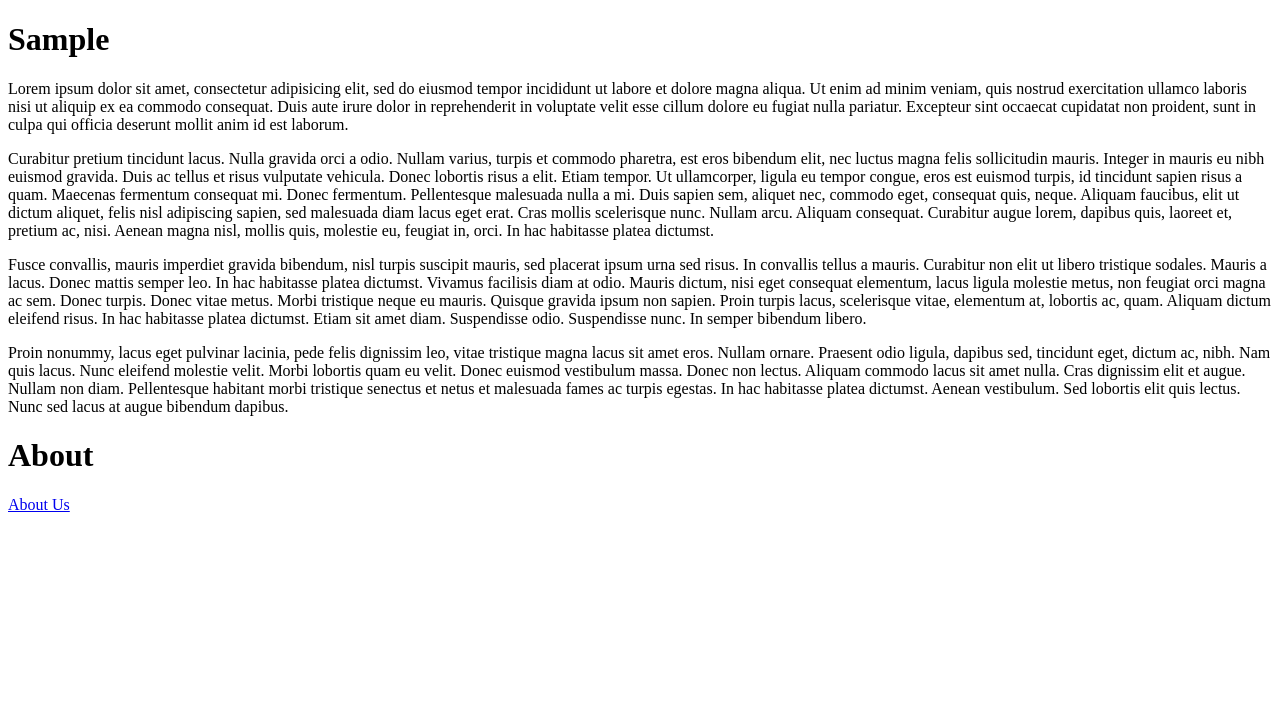
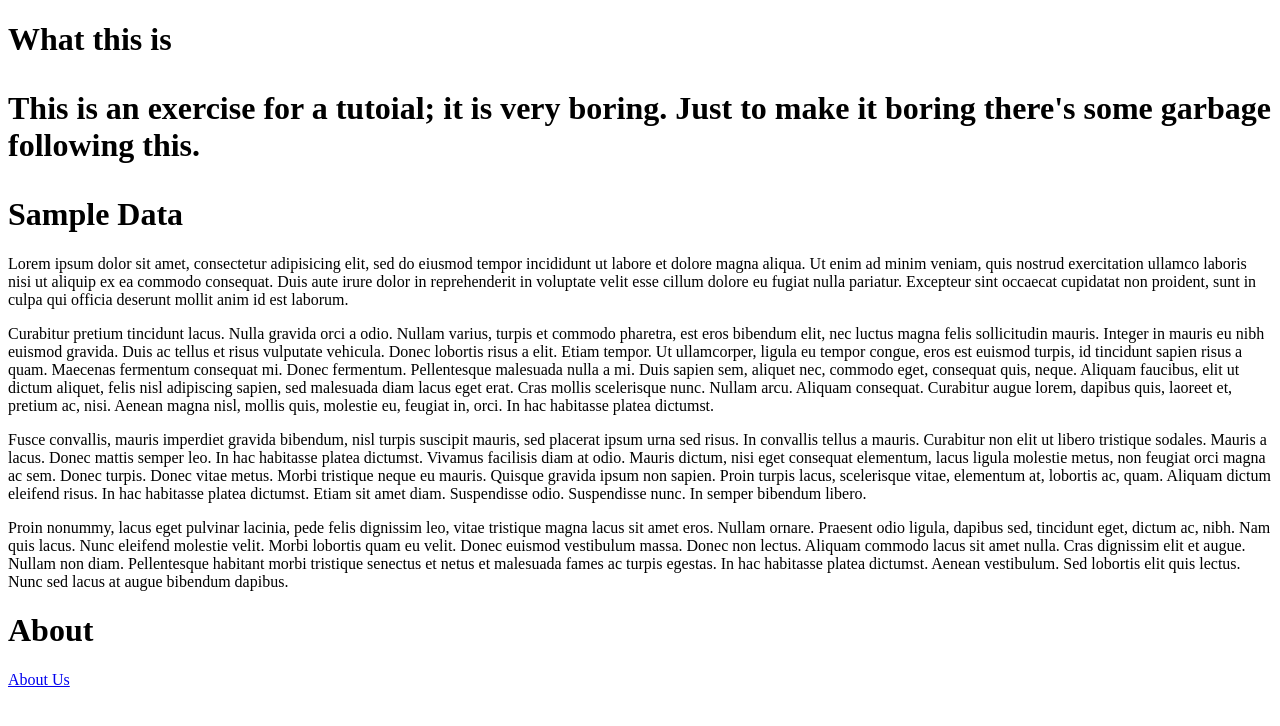
Before and after one commit to Matthew-Leo/njs_tutorial_webserver, a website: page public/index.html in a window 1280 px wide. Drawn offline with Linux system fonts and the light colour scheme.

Commit message:
Updated index.html message

```diff
--- a/public/index.html
+++ b/public/index.html
@@ -5,7 +5,9 @@
         <title>My App</title>
     </head>
     <body>
-        <h1>Sample</h1>
+        <h1>What this is</em>
+        <p>This is an exercise for a tutoial; it is very boring.  Just to make it boring there's some garbage following this.</p>
+        <h1>Sample Data</h1>
         <p>
             Lorem ipsum dolor sit amet, consectetur adipisicing elit, sed do eiusmod tempor incididunt ut labore et dolore magna aliqua. Ut enim ad minim veniam, quis nostrud exercitation ullamco laboris nisi ut aliquip ex ea commodo consequat. Duis aute irure dolor in reprehenderit in voluptate velit esse cillum dolore eu fugiat nulla pariatur. Excepteur sint occaecat cupidatat non proident, sunt in culpa qui officia deserunt mollit anim id est laborum.
         </p>
```
